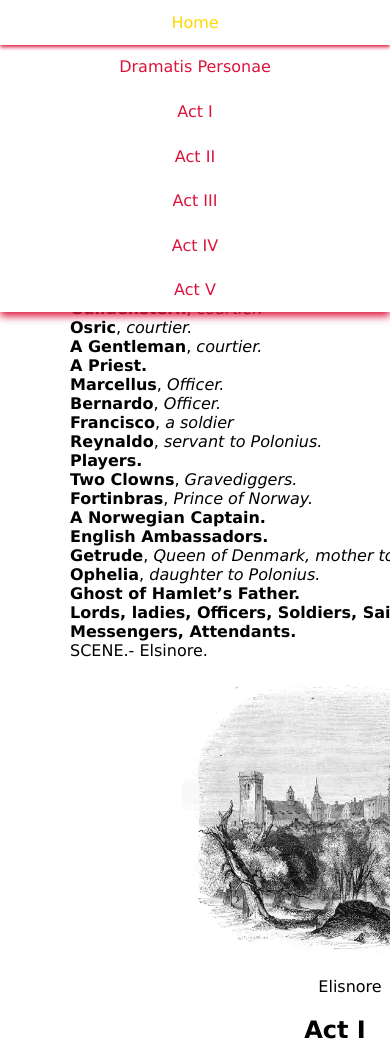
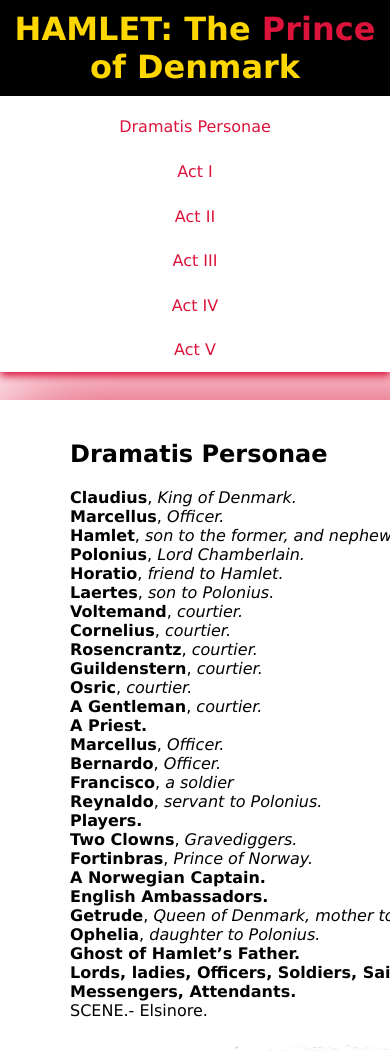
Before and after one commit to ArjunBrookes/arjunbrookes.github.io, a plain HTML site: page docs/play_new/play_MultiMedia.html in a window 390 px wide. Shown: the top 1051 px of the page. Drawn offline with Linux system fonts and the light colour scheme.

Commit message:
navbar_changes

```diff
--- a/docs/play_new/play_MultiMedia-web-resources/css/play.css
+++ b/docs/play_new/play_MultiMedia-web-resources/css/play.css
@@ -15,7 +15,7 @@ body {
   font-family: Verdana, Geneva, Tahoma, sans-serif;
   /*your style rules go in here */
   background-color: white;
-  padding-top: 60px;
+  padding-top: 150px;
 }
 
 main {
@@ -27,10 +27,6 @@ main {
   box-shadow: 0 0 100px crimson;
 }
 
-nav {
-  /* this is where your nav list items will be */
-
-}
 
 section {
 border:none;
@@ -46,7 +42,7 @@ border-width: 0;
 /* If you ahe created any new styles in InDesign and used export tags then you need to add them here */
 
 .dramatis {
-
+  padding-top: 20px;
   margin-left: 50px;
 
 }
@@ -144,17 +140,19 @@ header {
   position: fixed;
   top: 0;
   width: 100%;
-  z-index: 100;
+  z-index: 101;
+
 }
 
 nav {
   width: 100%;
   position: fixed;
-  top: 0;
+  top: 10px;
   left: 0;
   background-color: white;
   z-index: 100;
   box-shadow: 0 4px 8px 0 crimson;
+  padding-top: 50px;
 }
 
 nav ul {
@@ -189,7 +187,7 @@ nav ul li:hover {
 }
 
 nav ul li a:hover {
-  color: gold;
+  color: black;
 }
 
 /* sub menus */
@@ -212,7 +210,7 @@ nav ul li:hover ul {
 
 nav ul li ul li {
   flex: 0 1 auto;
-  width: 7rem;
+  width: 8rem;
   /* the same as the value for flex-basis on the parent li */
 }
 
@@ -221,8 +219,12 @@ nav ul li ul li {
 @media screen and (max-width: 700px) {
   nav ul {
     flex-direction: column;
+
   }
 
+  body {
+    padding-top: 400px;
+  }
   li ul {
     position: static;
   }
```
